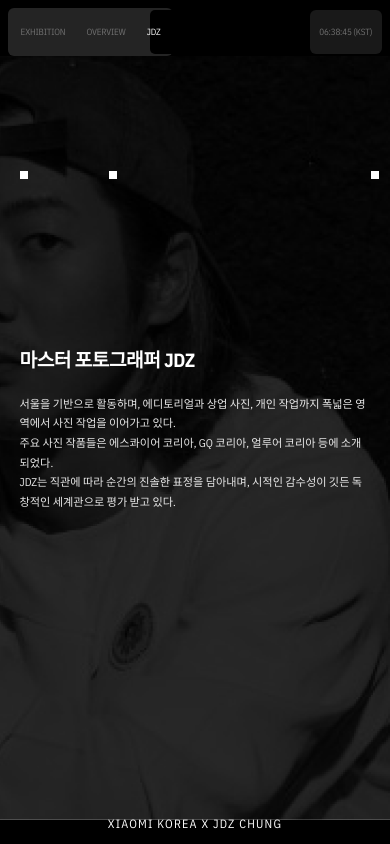
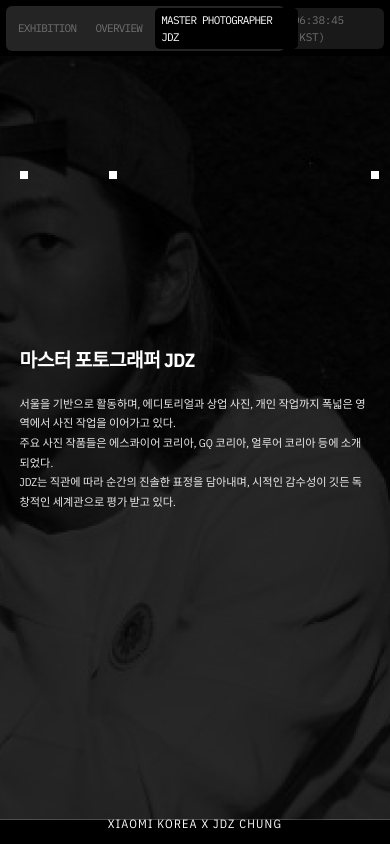
Before and after one commit to CodyMan0/minji-website, a Next.js app: page /master in a window 390 px wide. Built offline with nearby package versions, Linux system fonts and the light colour scheme.

Commit message:
fix  : 반응형 네비게이션 처리

```diff
--- a/src/app/layout.tsx
+++ b/src/app/layout.tsx
@@ -1,11 +1,17 @@
 import type { Metadata } from "next";
-import { IBM_Plex_Sans_Condensed } from "next/font/google";
+import { IBM_Plex_Sans_Condensed, IBM_Plex_Mono } from "next/font/google";
 import "./globals.css";
 
 const ibmPlex = IBM_Plex_Sans_Condensed({
   subsets: ["latin"],
   weight: ["300", "400", "500", "700"],
   variable: "--font-ibm-plex",
+});
+
+const ibmPlexMono = IBM_Plex_Mono({
+  subsets: ["latin"],
+  weight: ["400"],
+  variable: "--font-ibm-plex-mono",
 });
 
 export const viewport = {
@@ -35,7 +41,7 @@ export default function RootLayout({
   return (
     <html lang="ko">
       <body
-        className={`${ibmPlex.variable} ${ibmPlex.className} antialiased bg-black`}
+        className={`${ibmPlex.variable} ${ibmPlexMono.variable} ${ibmPlex.className} antialiased bg-black`}
       >
         {children}
       </body>
--- a/src/components/layout/Navigation.tsx
+++ b/src/components/layout/Navigation.tsx
@@ -10,9 +10,9 @@ import { useCallback, useEffect, useRef, useState } from "react";
 import { useIsMobile } from "@/hooks/useIsMobile";
 
 const tabs = [
-  { href: "/exhibition", label: "THE ART OF LIGHT", mobileLabel: "EXHIBITION" },
-  { href: "/gallery", label: "OVERVIEW", mobileLabel: "OVERVIEW" },
-  { href: "/master", label: "MASTER PHOTOGRAPHER JDZ", mobileLabel: "JDZ" },
+  { href: "/exhibition", label: "EXHIBITION" },
+  { href: "/gallery", label: "OVERVIEW" },
+  { href: "/master", label: "MASTER PHOTOGRAPHER JDZ" },
 ];
 
 interface TabRect {
@@ -64,12 +64,15 @@ export default function Navigation() {
   return (
     <motion.nav
       className="fixed top-0 left-0 right-0 z-50"
-      style={{ padding: "clamp(0.5rem, 1.22vw, 1.22vw) clamp(0.5rem, 1.33vw, 1.33vw) 0" }}
+      style={{
+        padding:
+          "clamp(0.4rem, 1.22vw, 1.22vw) clamp(0.4rem, 1.33vw, 1.33vw) 0",
+      }}
     >
       <div className="flex items-center justify-between">
         <div
           ref={containerRef}
-          className="relative flex items-center bg-[#242424]"
+          className="relative flex items-center bg-[#242424] font-(family-name:--font-ibm-plex-mono)"
           style={{
             padding: "clamp(2px, 0.23vw, 4px) clamp(3px, 0.29vw, 5px)",
             gap: "clamp(2px, 0.29vw, 5px)",
@@ -106,12 +109,13 @@ export default function Navigation() {
                 ref={(el) => {
                   tabRefs.current[i] = el;
                 }}
-                className="relative flex items-center justify-center uppercase font-normal min-h-[44px]"
+                className="relative flex items-center justify-center uppercase font-normal min-h-8 md:min-h-11"
                 style={{
                   borderRadius: "clamp(5px, 0.634vw, 10px)",
-                  padding: "clamp(0.3rem, 0.3vw, 0.5rem) clamp(0.6rem, 2.2vw, 2.5rem)",
-                  fontSize: "clamp(0.5625rem, 0.968vw, 1.125rem)",
-                  letterSpacing: "-0.02em",
+                  padding:
+                    "clamp(0.2rem, 0.3vw, 0.5rem) clamp(0.5rem, 2.2vw, 2.5rem)",
+                  fontSize: "clamp(0.6875rem, 0.968vw, 1.125rem)",
+                  letterSpacing: "-0.07em",
                   lineHeight: "1.54",
                 }}
               >
@@ -122,7 +126,7 @@ export default function Navigation() {
                       : "text-[#707070] hover:text-zinc-200"
                   }`}
                 >
-                  {isMobile ? tab.mobileLabel : tab.label}
+                  {tab.label}
                 </span>
                 {!isActive && (
                   <motion.div
@@ -137,14 +141,15 @@ export default function Navigation() {
         </div>
         <Link
           href="/countdown"
-          className={`flex items-center justify-center uppercase tabular-nums font-normal transition-colors min-h-[44px] ${
+          className={`flex items-center justify-center uppercase tabular-nums font-normal transition-colors min-h-8 md:min-h-11 font-(family-name:--font-ibm-plex-mono) ${
             pathname === "/countdown"
               ? "bg-white text-black"
               : "bg-[#242424]/70 text-[#707070] hover:text-white"
           }`}
           style={{
-            padding: "clamp(0.3rem, 0.4vw, 0.5rem) clamp(0.6rem, 1.4vw, 1.6rem)",
-            fontSize: "clamp(0.5625rem, 0.968vw, 1.125rem)",
+            padding:
+              "clamp(0.2rem, 0.4vw, 0.5rem) clamp(0.5rem, 1.4vw, 1.6rem)",
+            fontSize: "clamp(0.6875rem, 0.968vw, 1.125rem)",
             letterSpacing: "-0.02em",
             lineHeight: "1.54",
             borderRadius: "clamp(6px, 0.764vw, 12px)",
--- a/src/lib/constants.ts
+++ b/src/lib/constants.ts
@@ -7,7 +7,7 @@ export const PHOTOS = Array.from({ length: 10 }, (_, i) => ({
 }));
 
 export const NAV_LINKS = [
-  { label: "INDEX", href: "/gallery" },
+  { label: "OVERVIEW", href: "/gallery" },
   { label: "MASTER PHOTOGRAPHER JDZ", href: "/master" },
 ] as const;
 
```
Also changed, not shown: .omc/state/subagent-tracking.json.
